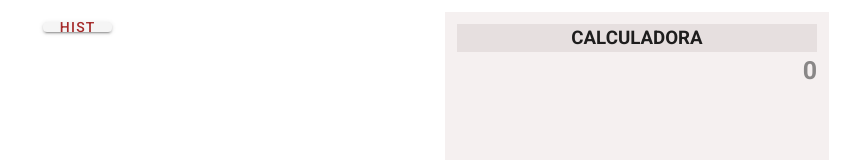
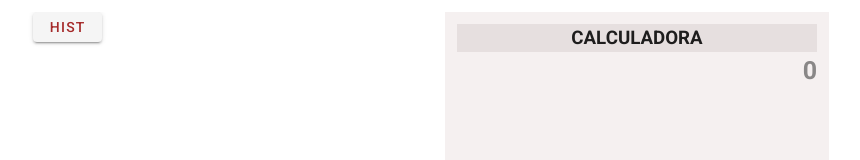
Before and after one commit to GustavoMKarnopp/Calculadora, a Vue app: page / in a window 1280 px wide. Shown: the top 160 px of the page, without its empty margins (15-875 px from the left). Built offline with nearby package versions, Linux system fonts and the light colour scheme.

Commit message:
Atualização da posição do Botão History

```diff
--- a/src/components/shared/AppResult.vue
+++ b/src/components/shared/AppResult.vue
@@ -112,8 +112,9 @@ export default {
 
   @media (min-width: 1024px){
     .v-btn{
-      max-height: 10px !important;
+      max-height: 30px !important;
       color: brown !important;
+      margin: 0px
     }
     .posicaoBTN{
       margin: 0;
```
